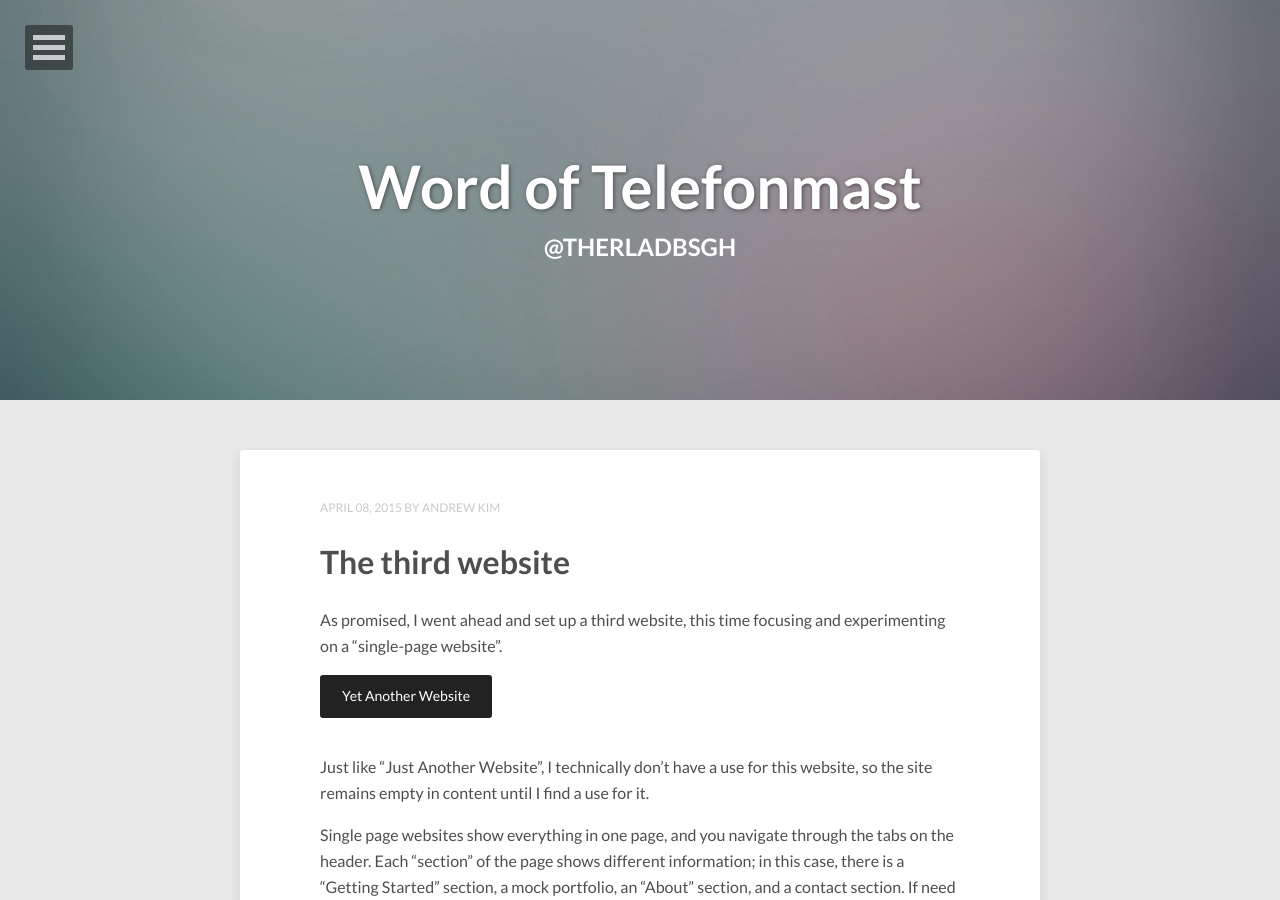
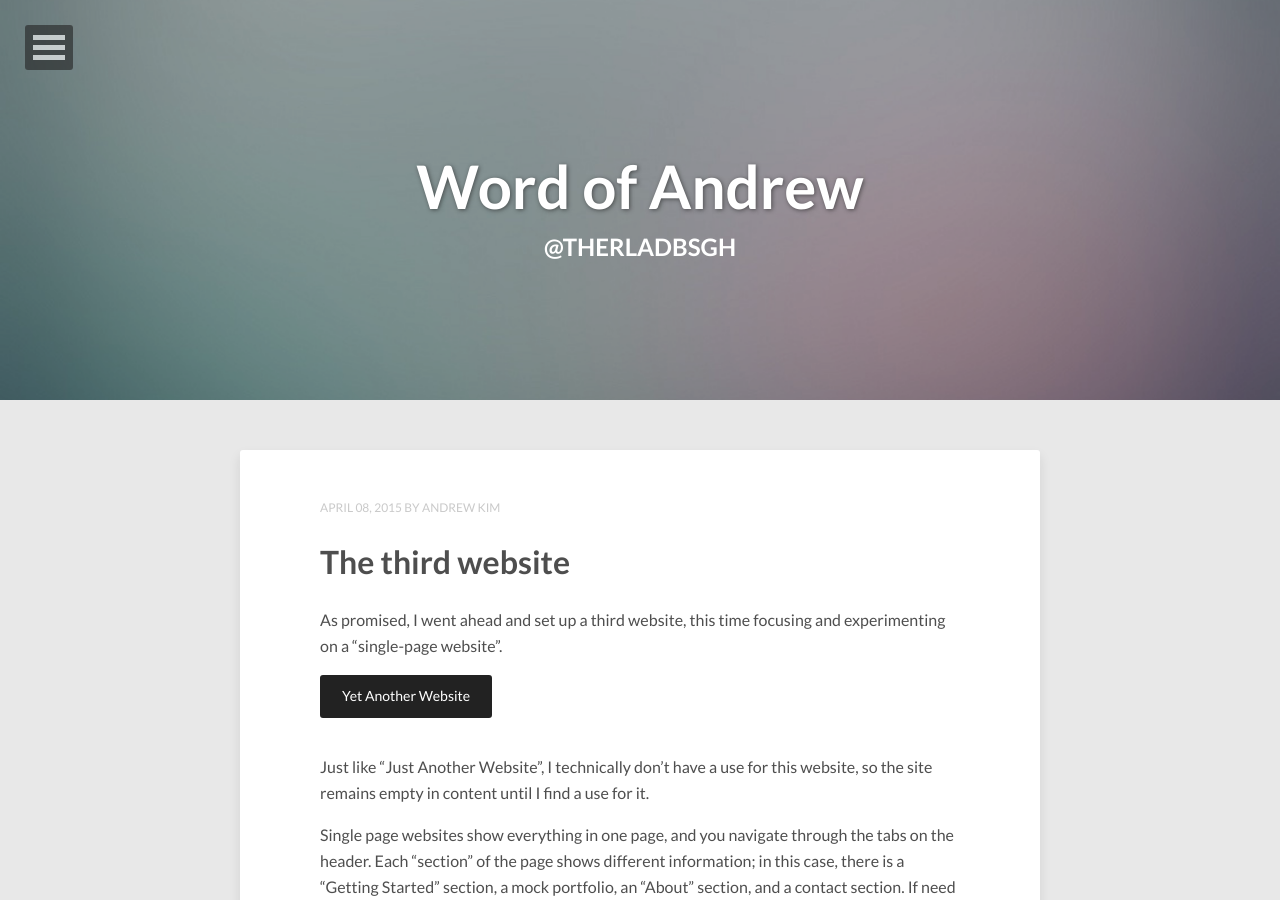
Before and after one commit to therladbsgh/therladbsgh.github.io, a Jekyll site: the page built from index.html, in a window 1280 px wide and 900 px high. Built offline with Jekyll 4.4.1, drawn with Linux system fonts in a browser that asks for light colours; nearby versions of some CDN libraries; the list of posts is cut into pages by our own code.

Commit message:
Add minor changes

```diff
--- a/_config.yml
+++ b/_config.yml
@@ -1,5 +1,5 @@
-title:            Word of Telefonmast
-description:      Works(?) from Telefonmast
+title:            Word of Andrew
+description:      Works from Mr. Kim
 disqus_shortname: therladbsgh-github
 reading_time:     false
 words_per_minute: 200
```
